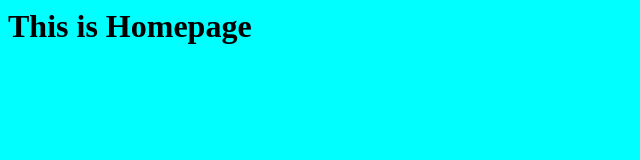
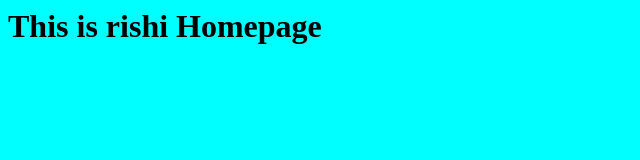
Before and after one commit to bravatjammu/docker, a plain HTML site: page 22jan/activity1/index.html in a window 1280 px wide. Shown: the whole page, without its empty margins (0-640 px from the left). Drawn offline with Linux system fonts and the light colour scheme.

Commit message:
add rishi home

```diff
--- a/22jan/activity1/index.html
+++ b/22jan/activity1/index.html
@@ -1,8 +1,8 @@
 <html>
     <head>
-        <title>Built by DevOps Team at QT</title>
+        <title>Built by rishi Team at QT</title>
     </head>
     <body style="background-color:cyan;">
-        <h1>This is Homepage</h1>
+        <h1>This is rishi Homepage</h1>
     </body>
 </html>
```
